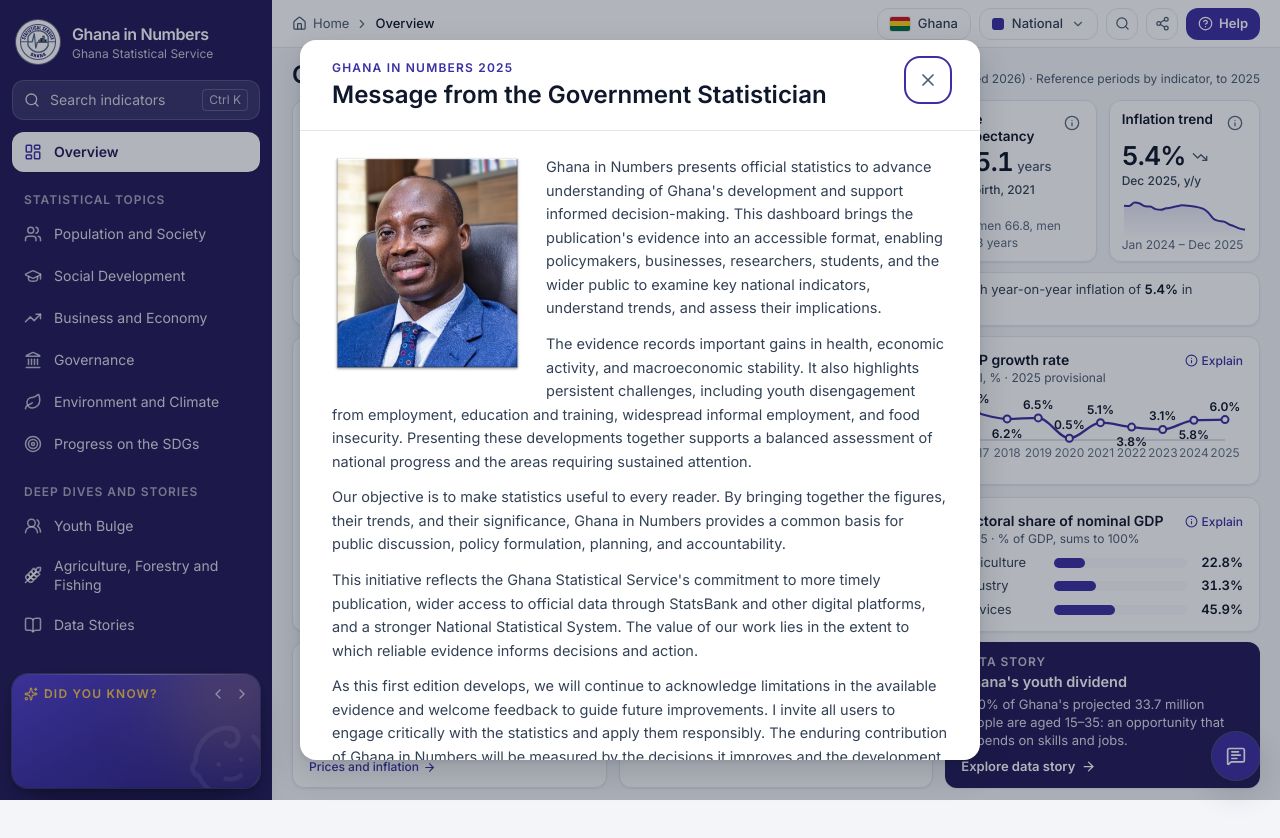
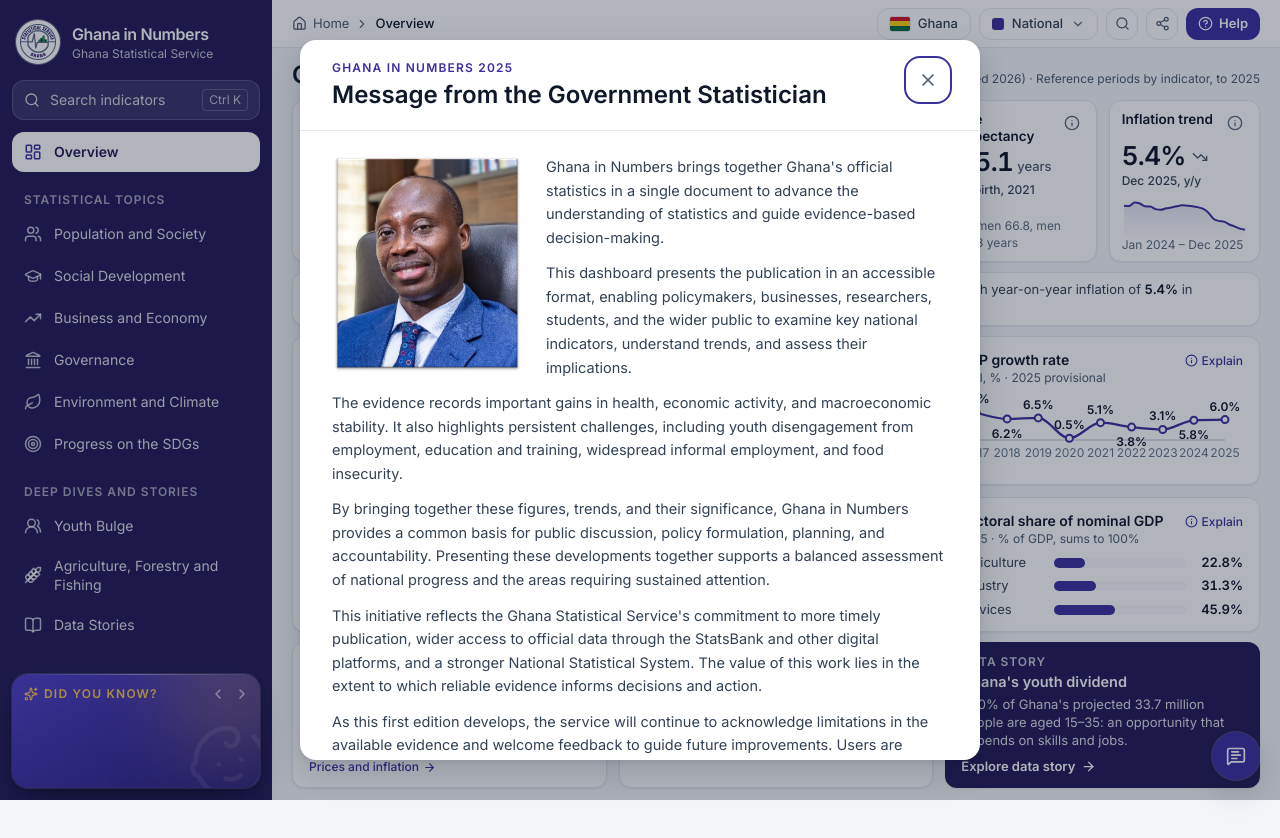
Before and after one commit to Ghana-Statistical-Service/Ghana-in-numbers, a Next.js app: page / in a window 1280 px wide. Shown: the top 838 px of the page. Built offline with nearby package versions, Linux system fonts and the light colour scheme.

Commit message:
adding few changes to the intial modal and inflation title

```diff
--- a/components/home/AtAGlance.tsx
+++ b/components/home/AtAGlance.tsx
@@ -114,10 +114,10 @@
       <div className="flex flex-wrap items-start justify-between gap-2">
         <div>
           <h3 className="text-[15px] font-semibold text-ink">Current indicator by region</h3>
-          <p className="mt-0.5 flex flex-wrap items-center gap-1.5 text-xs text-muted">{ind === "population" ? <>Projected population, 2025 <Qualifier tone="caution">Projection</Qualifier></> : "Year-on-year inflation, December 2025"}</p>
+          <p className="mt-0.5 flex flex-wrap items-center gap-1.5 text-xs text-muted">{ind === "population" ? <>Projected population, 2025 <Qualifier tone="caution">Projection</Qualifier></> : "Year-on-year consumer inflation, December 2025"}</p>
         </div>
         <div className="flex items-center gap-2">
-          <Segmented label="Map indicator" size="sm" value={ind} onChange={setInd} options={[{ value: "population", label: "Population" }, { value: "inflation", label: "Inflation" }]} />
+          <Segmented label="Map indicator" size="sm" value={ind} onChange={setInd} options={[{ value: "population", label: "Population" }, { value: "inflation", label: "Consumer Inflation" }]} />
           <CardExplanation indicator={ind === "population" ? "population" : "inflation"} variant="link" />
         </div>
       </div>
@@ -127,7 +127,7 @@
             : <><p className="text-xs font-medium text-muted">Ghana</p><p className="tabular text-lg font-semibold leading-tight text-ink">{national != null ? (ind === "population" ? `${(national / 1e6).toFixed(1)} million` : `${national.toFixed(1)}%`) : "—"}</p></>}
         </div>
         {paths.length ? (
-          <svg viewBox="0 0 400 500" preserveAspectRatio="xMidYMid meet" className="absolute inset-0 h-full w-full" role="group" aria-label={`Map of Ghana's regions: ${ind === "population" ? "projected population 2025" : "inflation December 2025"}`}>
+          <svg viewBox="0 0 400 500" preserveAspectRatio="xMidYMid meet" className="absolute inset-0 h-full w-full" role="group" aria-label={`Map of Ghana's regions: ${ind === "population" ? "projected population 2025" : "consumer inflation December 2025"}`}>
             {paths.map(({ name, d }) => (
               <path key={name} d={d} tabIndex={0} role="img" aria-label={`${name}: ${values[name] != null ? fmt(values[name]) : "not reported"}`} fill={color(values[name])}
                 stroke={active === name ? "#0F172B" : "#FFFFFF"} strokeWidth={active === name ? 1.8 : 0.9} className="cursor-pointer outline-none"
--- a/components/home/ChoroplethMap.tsx
+++ b/components/home/ChoroplethMap.tsx
@@ -57,7 +57,7 @@
       explain={{ indicator: indicator === "population" ? "population" : "inflation" }}
       actions={
         <div className="flex flex-wrap items-center gap-2">
-          <Segmented label="Map indicator" size="sm" value={indicator} onChange={setIndicator} options={[{ value: "population", label: "Population" }, { value: "inflation", label: "Inflation" }]} />
+          <Segmented label="Map indicator" size="sm" value={indicator} onChange={setIndicator} options={[{ value: "population", label: "Population" }, { value: "inflation", label: "Consumer Inflation" }]} />
           {indicator === "population" ? (
             <label className="sr-only" htmlFor="map-year">Projection year</label>
           ) : <label className="sr-only" htmlFor="map-month">Month</label>}
@@ -72,7 +72,7 @@
       {failed ? <p role="alert" className="rounded-md bg-caution-bg px-3 py-6 text-center text-[13px] text-caution">The regional data could not be loaded. Refresh the page to try again.</p> : (
         <RegionalMap
           data={data}
-          measure={indicator === "population" ? "Projected population (people)" : "Year-on-year inflation (%)"}
+          measure={indicator === "population" ? "Projected population (people)" : "Year-on-year consumer inflation (%)"}
           format={format}
           height={380}
           highlight={national != null ? `Ghana: ${indicator === "population" ? `${(national / 1e6).toFixed(1)} million` : `${national.toFixed(1)}%`}` : undefined}
--- a/components/home/GovStatMessageModal.tsx
+++ b/components/home/GovStatMessageModal.tsx
@@ -45,37 +45,38 @@
               <Image src="/gs.jpg" alt="Dr Alhassan Iddrisu, Government Statistician" width={200} height={248} className="h-auto w-[150px] rounded-lg object-cover sm:w-[190px]" style={{ objectPosition: "center top" }} />
             </div>
             <p>
-              Ghana in Numbers presents official statistics to advance understanding of Ghana&apos;s
-              development and support informed decision-making. This dashboard brings the
-              publication&apos;s evidence into an accessible format, enabling policymakers,
-              businesses, researchers, students, and the wider public to examine key national
-              indicators, understand trends, and assess their implications.
+              Ghana in Numbers brings together Ghana&apos;s official statistics in a single document
+              to advance the understanding of statistics and guide evidence-based decision-making.
+            </p>
+            <p>
+              This dashboard presents the publication in an accessible format, enabling
+              policymakers, businesses, researchers, students, and the wider public to examine
+              key national indicators, understand trends, and assess their implications.
             </p>
             <p>
               The evidence records important gains in health, economic activity, and
               macroeconomic stability. It also highlights persistent challenges, including
               youth disengagement from employment, education and training, widespread informal
-              employment, and food insecurity. Presenting these developments together supports
-              a balanced assessment of national progress and the areas requiring sustained
-              attention.
+              employment, and food insecurity.
             </p>
             <p>
-              Our objective is to make statistics useful to every reader. By bringing together
-              the figures, their trends, and their significance, Ghana in Numbers provides a
-              common basis for public discussion, policy formulation, planning, and accountability.
+              By bringing together these figures, trends, and their significance, Ghana in
+              Numbers provides a common basis for public discussion, policy formulation,
+              planning, and accountability. Presenting these developments together supports a
+              balanced assessment of national progress and the areas requiring sustained attention.
             </p>
             <p>
               This initiative reflects the Ghana Statistical Service&apos;s commitment to more
-              timely publication, wider access to official data through StatsBank and other
-              digital platforms, and a stronger National Statistical System. The value of our
+              timely publication, wider access to official data through the StatsBank and other
+              digital platforms, and a stronger National Statistical System. The value of this
               work lies in the extent to which reliable evidence informs decisions and action.
             </p>
             <p>
-              As this first edition develops, we will continue to acknowledge limitations in
-              the available evidence and welcome feedback to guide future improvements.
-              I invite all users to engage critically with the statistics and apply them
-              responsibly. The enduring contribution of Ghana in Numbers will be measured
-              by the decisions it improves and the development outcomes it supports.
+              As this first edition develops, the service will continue to acknowledge
+              limitations in the available evidence and welcome feedback to guide future
+              improvements. Users are encouraged to engage critically with the statistics and
+              apply them responsibly. The enduring contribution of Ghana in Numbers will be
+              measured by the decisions it improves and the development outcomes it supports.
             </p>
           </div>
           <div className="mt-6 flex flex-wrap items-end justify-between gap-4 border-t border-line pt-5">
```
